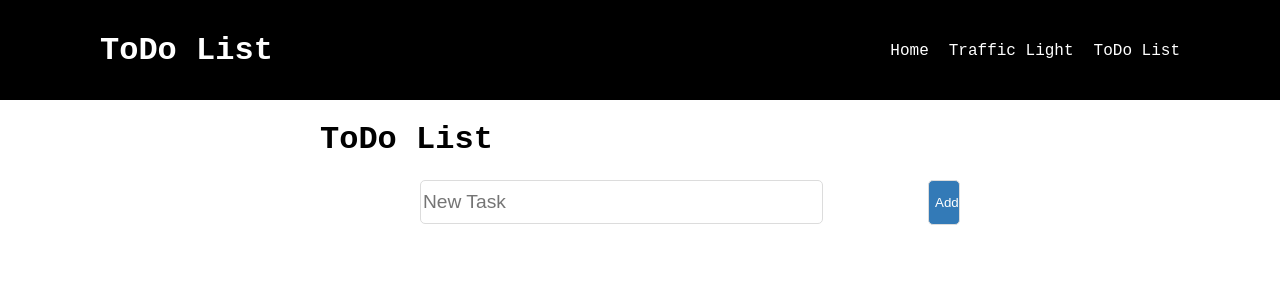
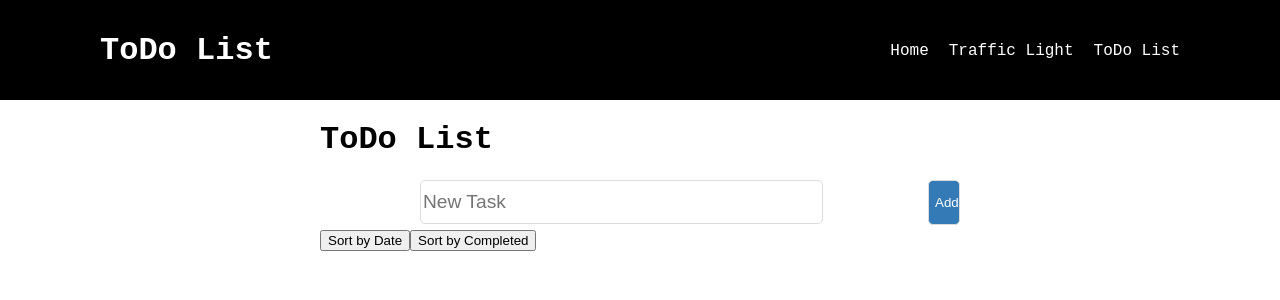
Before and after one commit to Trixxxter94/JEKA_BUST_PROGRAMING, a Next.js app: page /to-do-list in a window 1280 px wide. Shown: the top 300 px of the page. Built offline with nearby package versions, Linux system fonts and the light colour scheme.

Commit message:
Implemented sorting

```diff
--- a/src/to-do-list/ToDoList.tsx
+++ b/src/to-do-list/ToDoList.tsx
@@ -2,6 +2,7 @@
 
 import { useEffect, useState } from "react";
 import { AddToDo } from "./AddToDo";
+import { ToDoButton } from "./ToDoButton";
 import { ToDoLi } from "./ToDoLi";
 import styles from "./ToDoList.module.css";
 import type { TodoData } from "./ToDoList.type";
@@ -11,10 +12,29 @@ export const ToDoList = () => {
 	const storedToDoItems = stored ? JSON.parse(stored) : {};
 	const [todoItems, setTodos] =
 		useState<Record<string, TodoData>>(storedToDoItems);
+
 	useEffect(() => {
 		localStorage.setItem("ToDoItems", JSON.stringify(todoItems));
 	}, [todoItems]);
 
+	function FilterByDay() {
+		setTodos(
+			Object.fromEntries(
+				Object.values(todoItems)
+					.toSorted((a, b) => Number(a.currentData) - Number(b.currentData))
+					.map((item) => [item.id, item]),
+			),
+		);
+	}
+	function FilterByCompleted() {
+		setTodos(
+			Object.fromEntries(
+				Object.values(todoItems)
+					.toSorted((a, b) => Number(b.completed) - Number(a.completed))
+					.map((item) => [item.id, item]),
+			),
+		);
+	}
 	return (
 		<div className={styles.toDoList}>
 			<AddToDo
@@ -27,6 +47,12 @@ export const ToDoList = () => {
 				}
 			/>
 			<div className={styles.tasksContainer}>
+				<ToDoButton onClick={FilterByDay} type="button" className="">
+					Sort by Date
+				</ToDoButton>
+				<ToDoButton onClick={FilterByCompleted} type="button" className="">
+					Sort by Completed
+				</ToDoButton>
 				<ul className={styles.ulStyle}>
 					{Object.values(todoItems).map((tasks) => (
 						<ToDoLi
```
